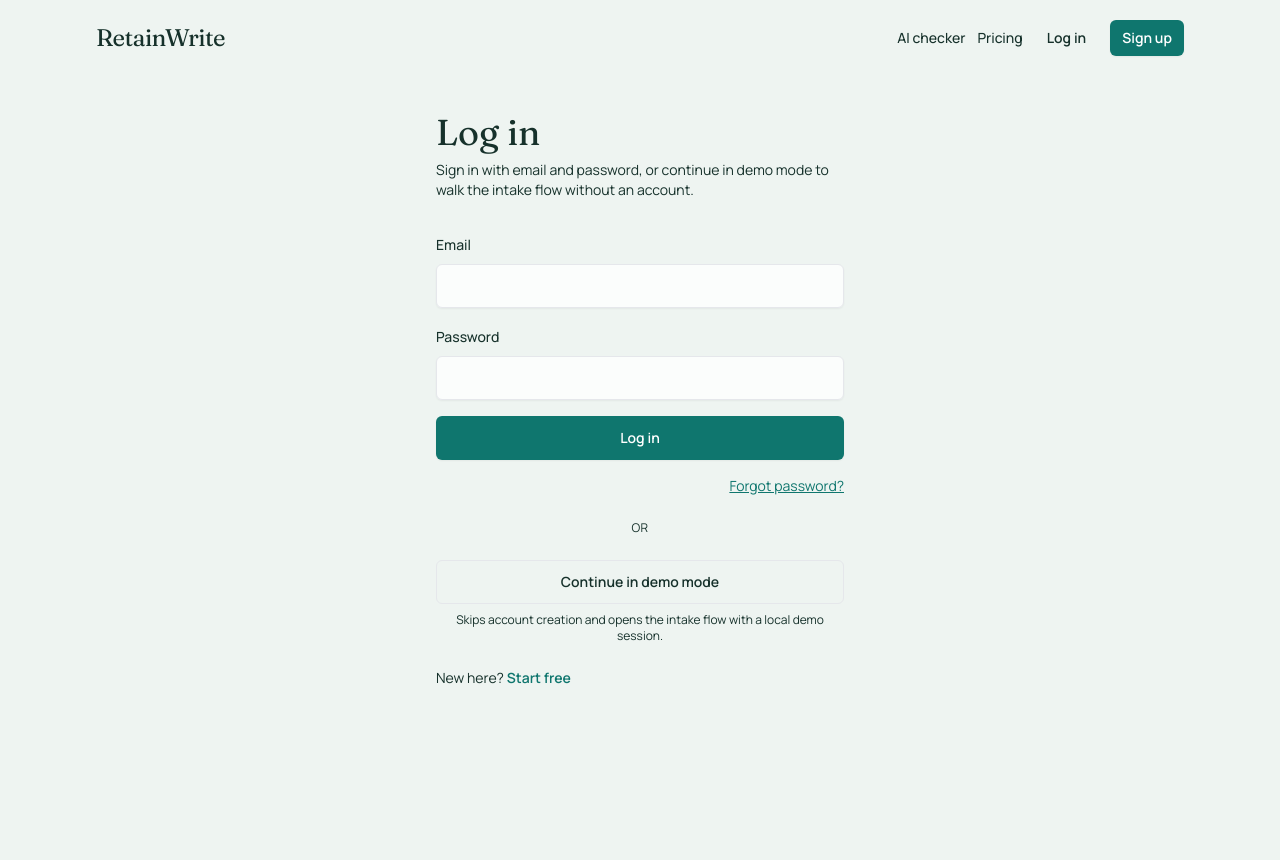
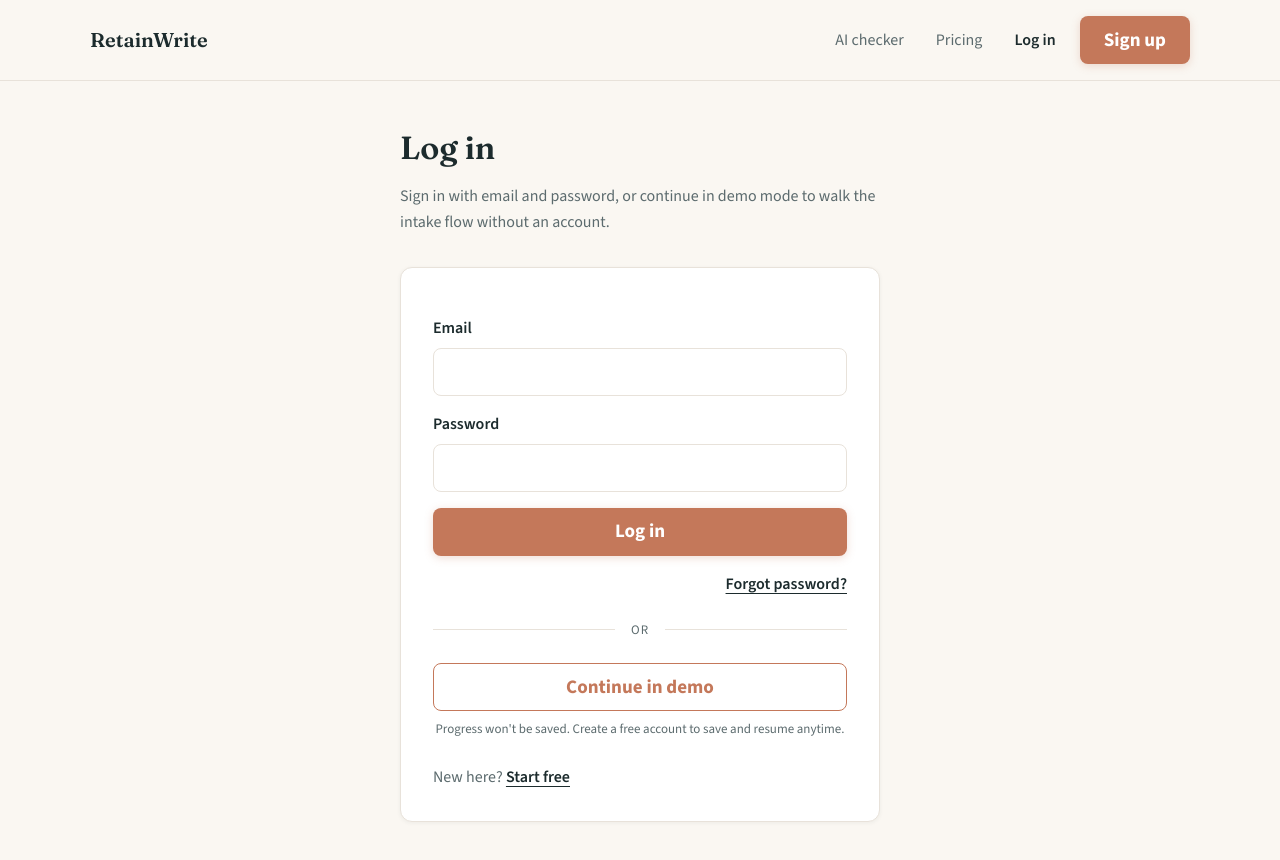
Before and after one commit to coltonarron42-sketch/retainwrite, a Next.js app: page /login in a window 1280 px wide. Shown: the top 860 px of the page. Before the commit the page ends 800 px from the top, so only its background shows below. Built offline with nearby package versions, Linux system fonts and the light colour scheme; no server answers.

Commit message:
/login in the Editorial-Warm Design System (shared AuthShell + ds class recipes); demo copy uses PLAN.md 8.4 progress-loss line

```diff
--- a/app/login/page.tsx
+++ b/app/login/page.tsx
@@ -1,7 +1,8 @@
-import { SiteHeader } from "@/components/marketing/site-header";
+import { AuthShell } from "@/components/auth/auth-shell";
 import { LoginForm } from "@/components/auth/login-form";
 import { PasswordUpdatedListener } from "@/components/auth/password-updated-listener";
 import { authErrorMessage, safeInternalPath } from "@/lib/auth/site-url";
+import { dsError } from "@/lib/ds/classes";
 
 export const metadata = { title: "Log in" };
 
@@ -16,25 +17,24 @@ export default async function LoginPage({ searchParams }: Props) {
   const defaultEmail = (params.email ?? "").trim().slice(0, 254);
 
   return (
-    <main className="min-h-screen bg-rw-paper">
-      <SiteHeader />
-      <div className="mx-auto max-w-md px-5 pb-20 pt-28">
-        <h1 className="font-display text-4xl text-rw-ink">Log in</h1>
-        <p className="mt-2 text-sm text-rw-ink/60">
-          Sign in with email and password, or continue in demo mode to walk the
-          intake flow without an account.
-        </p>
+    <AuthShell
+      title="Log in"
+      subtitle="Sign in with email and password, or continue in demo mode to walk the intake flow without an account."
+      notices={
+        <>
           {errorMessage ? (
             <p
-            className="mt-4 rounded-md border border-red-200 bg-red-50 px-3 py-2 text-sm text-red-800"
+              className={`mt-4 rounded-[8px] border border-ds-error bg-ds-surface px-4 py-2 ${dsError}`}
               role="alert"
             >
               {errorMessage}
             </p>
           ) : null}
           <PasswordUpdatedListener />
+        </>
+      }
+    >
       <LoginForm nextPath={nextPath} defaultEmail={defaultEmail} />
-      </div>
-    </main>
+    </AuthShell>
   );
 }
--- /dev/null
+++ b/components/auth/auth-shell.tsx
@@ -0,0 +1,44 @@
+import { SiteHeader } from "@/components/marketing/site-header";
+
+type Props = {
+  title?: React.ReactNode;
+  subtitle?: React.ReactNode;
+  /** Shown between the subtitle and the card (page-level alerts, banners). */
+  notices?: React.ReactNode;
+  /** Logo-only header (password reset). */
+  minimal?: boolean;
+  children: React.ReactNode;
+};
+
+/** Shared Editorial-Warm frame (PLAN.md 8) for the sign-in pages. */
+export function AuthShell({
+  title,
+  subtitle,
+  notices,
+  minimal = false,
+  children,
+}: Props) {
+  return (
+    <div className="min-h-screen bg-ds-page font-ds-sans text-ds-ink">
+      <SiteHeader tone="editorial" minimal={minimal} />
+      <main className="px-6 py-12 md:px-16">
+        <div className="mx-auto max-w-[480px]">
+          {title ? (
+            <h1 className="font-display text-[32px] font-semibold leading-[1.2] text-ds-ink">
+              {title}
+            </h1>
+          ) : null}
+          {subtitle ? (
+            <p className="mt-4 text-[16px] leading-[1.6] text-ds-muted">
+              {subtitle}
+            </p>
+          ) : null}
+          {notices}
+          <div className="mt-8 rounded-[12px] border border-ds-border bg-ds-surface p-8 shadow-ds-card">
+            {children}
+          </div>
+        </div>
+      </main>
+    </div>
+  );
+}
--- a/components/auth/login-form.tsx
+++ b/components/auth/login-form.tsx
@@ -2,10 +2,22 @@
 
 import { useActionState } from "react";
 import Link from "next/link";
-import { signInAction, startDemoSessionAction, type AuthActionState } from "@/app/auth/actions";
-import { Button } from "@/components/ui/button";
+import {
+  signInAction,
+  startDemoSessionAction,
+  type AuthActionState,
+} from "@/app/auth/actions";
 import { Input } from "@/components/ui/input";
 import { Label } from "@/components/ui/label";
+import {
+  dsBody,
+  dsCaption,
+  dsError,
+  dsInput,
+  dsLabel,
+  dsLink,
+  dsStatus,
+} from "@/lib/ds/classes";
 
 const initialState: AuthActionState = {};
 
@@ -29,12 +41,15 @@ export function LoginForm({ nextPath = "/app", defaultEmail = "" }: Props) {
   const pending = signInPending || demoPending;
 
   return (
-    <div className="mt-8 space-y-6">
+    <div className="space-y-6">
       <form action={signIn} className="space-y-4">
         <input type="hidden" name="next" value={nextPath} />
         <div className="space-y-2">
-          <Label htmlFor="email">Email</Label>
+          <Label className={dsLabel} htmlFor="email">
+            Email
+          </Label>
           <Input
+            className={dsInput}
             id="email"
             name="email"
             type="email"
@@ -44,8 +59,11 @@ export function LoginForm({ nextPath = "/app", defaultEmail = "" }: Props) {
           />
         </div>
         <div className="space-y-2">
-          <Label htmlFor="password">Password</Label>
+          <Label className={dsLabel} htmlFor="password">
+            Password
+          </Label>
           <Input
+            className={dsInput}
             id="password"
             name="password"
             type="password"
@@ -54,50 +72,54 @@ export function LoginForm({ nextPath = "/app", defaultEmail = "" }: Props) {
           />
         </div>
         {error ? (
-          <p className="text-sm text-red-700" role="alert">
+          <p className={dsError} role="alert">
             {error}
           </p>
         ) : null}
         {notice ? (
-          <p className="text-sm text-rw-teal" role="status">
+          <p className={dsStatus} role="status">
             {notice}
           </p>
         ) : null}
-        <Button type="submit" className="w-full" variant="secondary" disabled={pending}>
+        <button
+          type="submit"
+          className="ds-btn-primary w-full disabled:opacity-60"
+          disabled={pending}
+        >
           {signInPending ? "Signing in…" : "Log in"}
-        </Button>
-        <p className="text-right text-sm">
-          <Link href="/forgot-password" className="text-rw-teal underline">
+        </button>
+        <p className="text-right text-[16px]">
+          <Link href="/forgot-password" className={dsLink}>
             Forgot password?
           </Link>
         </p>
       </form>
 
-      <div className="relative text-center text-xs uppercase tracking-wide text-rw-ink/40">
-        <span className="bg-rw-paper px-2">or</span>
-        <div className="absolute inset-x-0 top-1/2 -z-10 border-t border-rw-ink/10" />
+      <div className="flex items-center gap-4 text-[13px] uppercase tracking-[0.08em] text-ds-muted">
+        <span className="h-px flex-1 bg-ds-border" />
+        or
+        <span className="h-px flex-1 bg-ds-border" />
       </div>
 
       <form action={startDemo}>
         <input type="hidden" name="next" value={nextPath} />
         <input type="hidden" name="email" value="demo@retainwrite.com" />
-        <Button
+        <button
           type="submit"
-          className="w-full"
-          variant="outline"
+          className="ds-btn-secondary w-full disabled:opacity-60"
           disabled={pending}
         >
-          {demoPending ? "Opening demo…" : "Continue in demo mode"}
-        </Button>
-        <p className="mt-2 text-center text-xs text-rw-ink/50">
-          Skips account creation and opens the intake flow with a local demo
-          session.
+          {demoPending ? "Opening demo…" : "Continue in demo"}
+        </button>
+        <p className={`mt-2 text-center ${dsCaption}`}>
+          Progress won&apos;t be saved. Create a free account to save and resume
+          anytime.
         </p>
       </form>
 
-      <p className="text-sm text-rw-ink/60">
+      <p className={dsBody}>
         New here?{" "}
-        <Link href="/signup" className="font-semibold text-rw-teal">
+        <Link href="/signup" className={dsLink}>
           Start free
         </Link>
       </p>
--- /dev/null
+++ b/lib/ds/classes.ts
@@ -0,0 +1,16 @@
+/**
+ * PLAN.md section 8 class recipes for pages moved to the Editorial-Warm system.
+ * Values come from the `ds` tokens (tailwind.config.ts / globals.css).
+ * Body links use ink + underline: terracotta text on the warm page is 3.2:1,
+ * below AA for 16px text (8.7).
+ */
+export const dsInput =
+  "h-12 rounded-[8px] border-ds-border bg-ds-surface px-4 text-[16px] text-ds-ink shadow-none placeholder:text-ds-faint focus-visible:ring-ds-accent focus-visible:ring-offset-2";
+export const dsLabel = "text-[16px] font-semibold leading-[1.2] text-ds-ink";
+export const dsBody = "text-[16px] leading-[1.6] text-ds-muted";
+export const dsCaption = "text-[13px] leading-[1.6] text-ds-muted";
+export const dsError = "text-[16px] leading-[1.6] text-ds-error";
+export const dsStatus =
+  "rounded-[8px] border border-ds-border border-l-4 border-l-ds-sage bg-ds-surface px-4 py-2 text-[16px] leading-[1.6] text-ds-ink";
+export const dsLink =
+  "ds-focus rounded-[4px] font-semibold text-ds-ink underline underline-offset-4 transition-colors duration-150 hover:text-ds-muted";
```
Lines whose indentation alone changed are shown as unchanged.
